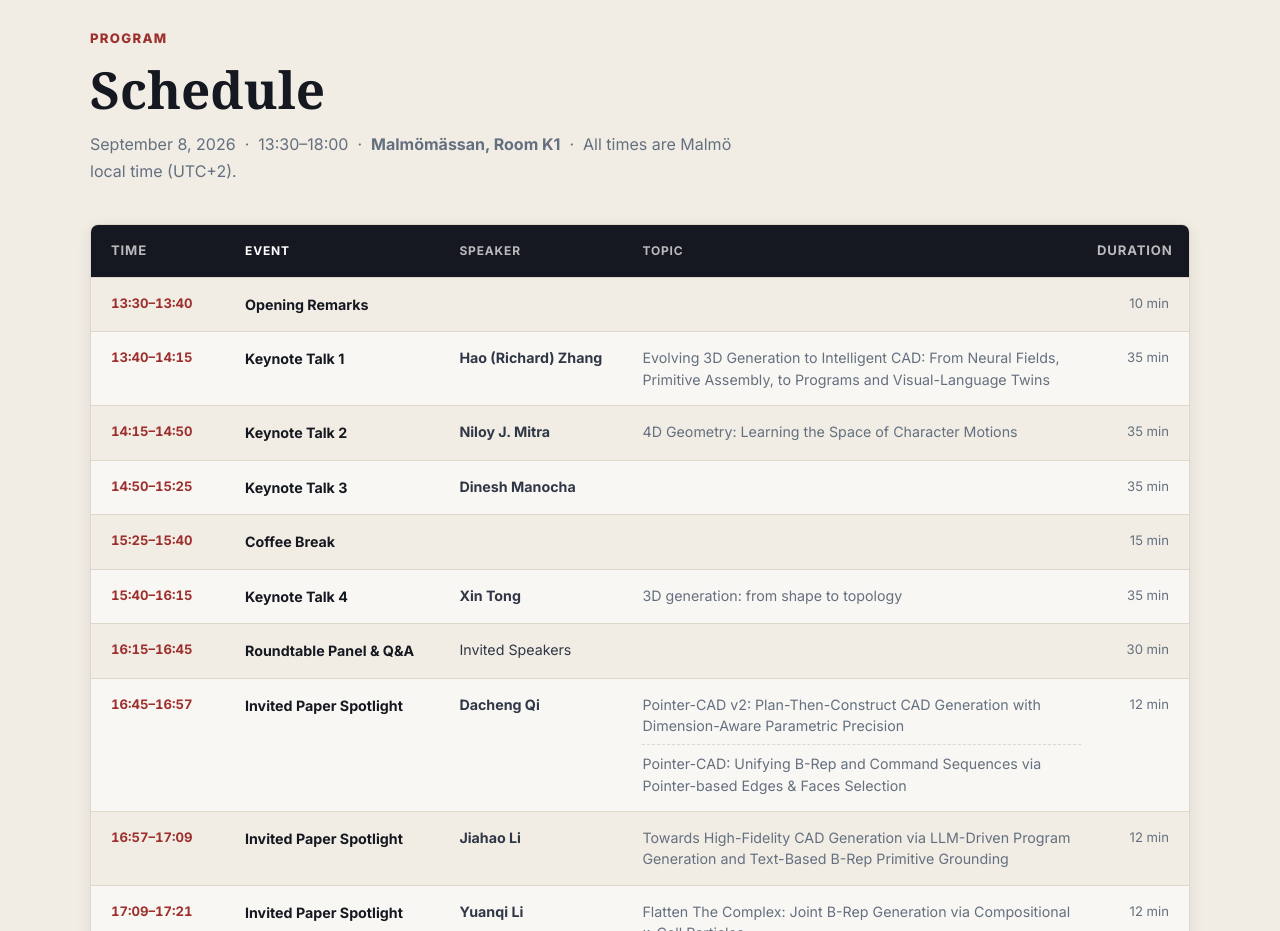
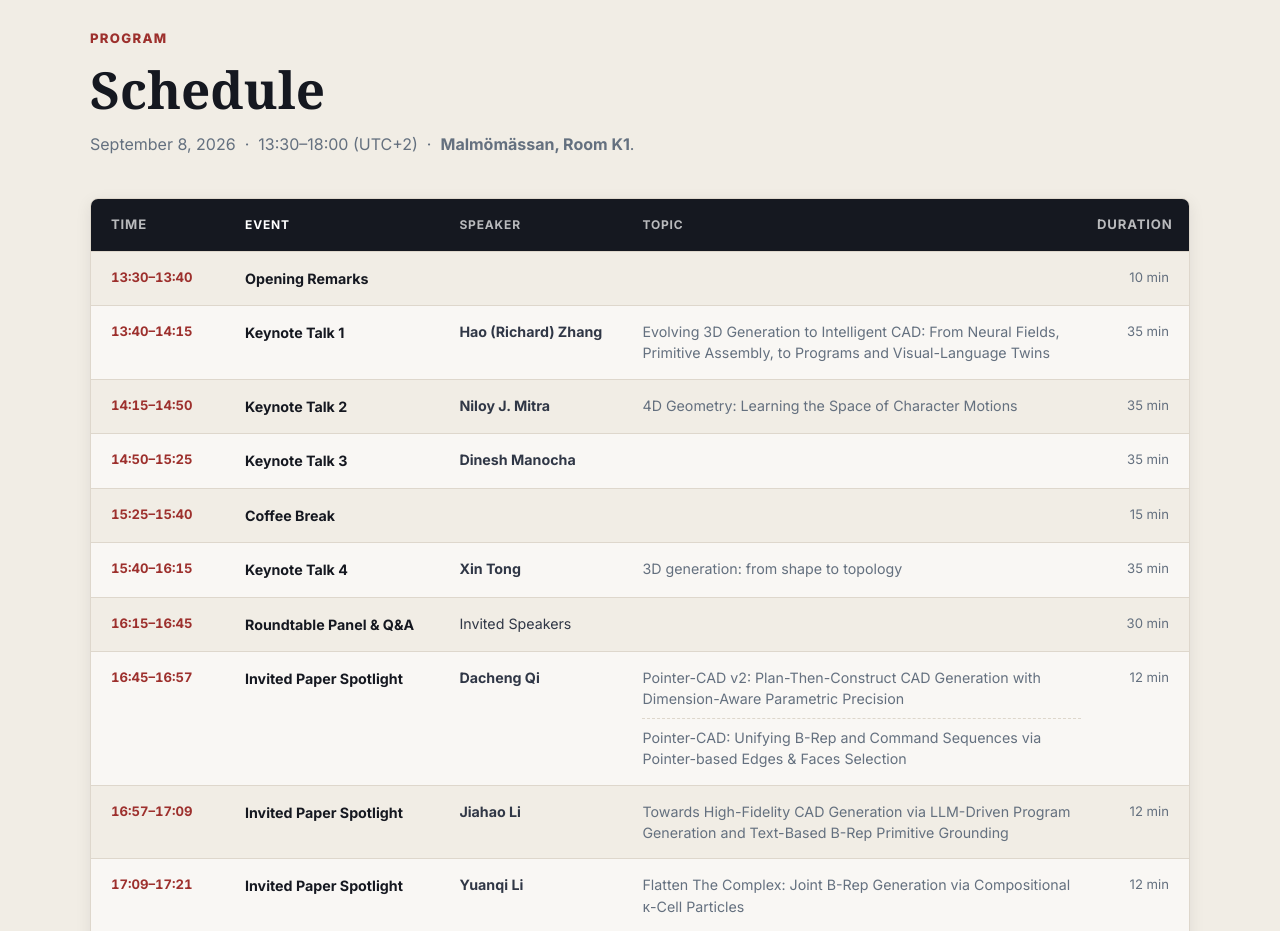
Before and after one commit to 3DGen-CAD-Workshop/3DGen-CAD-Workshop.github.io, a plain HTML site: page index.html in a window 1280 px wide. Shown: the part 3540-4471 px from the top of the page. Drawn offline with Linux system fonts and the light colour scheme.

Commit message:
Refactor schedule time display in index.html
Updated schedule time format and removed redundant text.

```diff
--- a/index.html
+++ b/index.html
@@ -185,9 +185,8 @@
       <p class="eyebrow">Program</p>
       <h2 class="section-title">Schedule</h2>
       <p class="section-sub">
-        September 8, 2026 &nbsp;·&nbsp; 13:30–18:00
-        &nbsp;·&nbsp; <strong>Malmömässan, Room K1</strong>
-        &nbsp;·&nbsp; All times are Malmö local time (UTC+2).
+        September 8, 2026 &nbsp;·&nbsp; 13:30–18:00 (UTC+2)
+        &nbsp;·&nbsp; <strong>Malmömässan, Room K1</strong>.
       </p>
 
       <div class="schedule-table">
```
